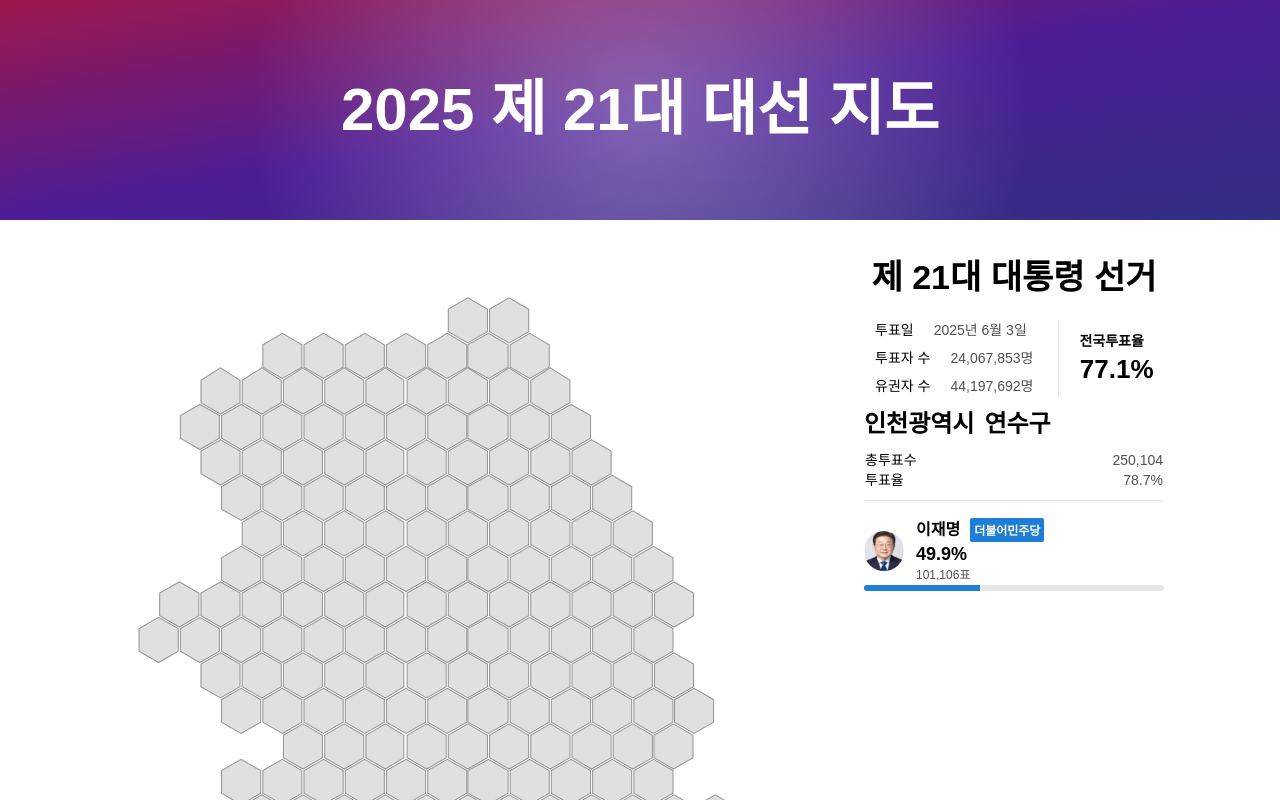
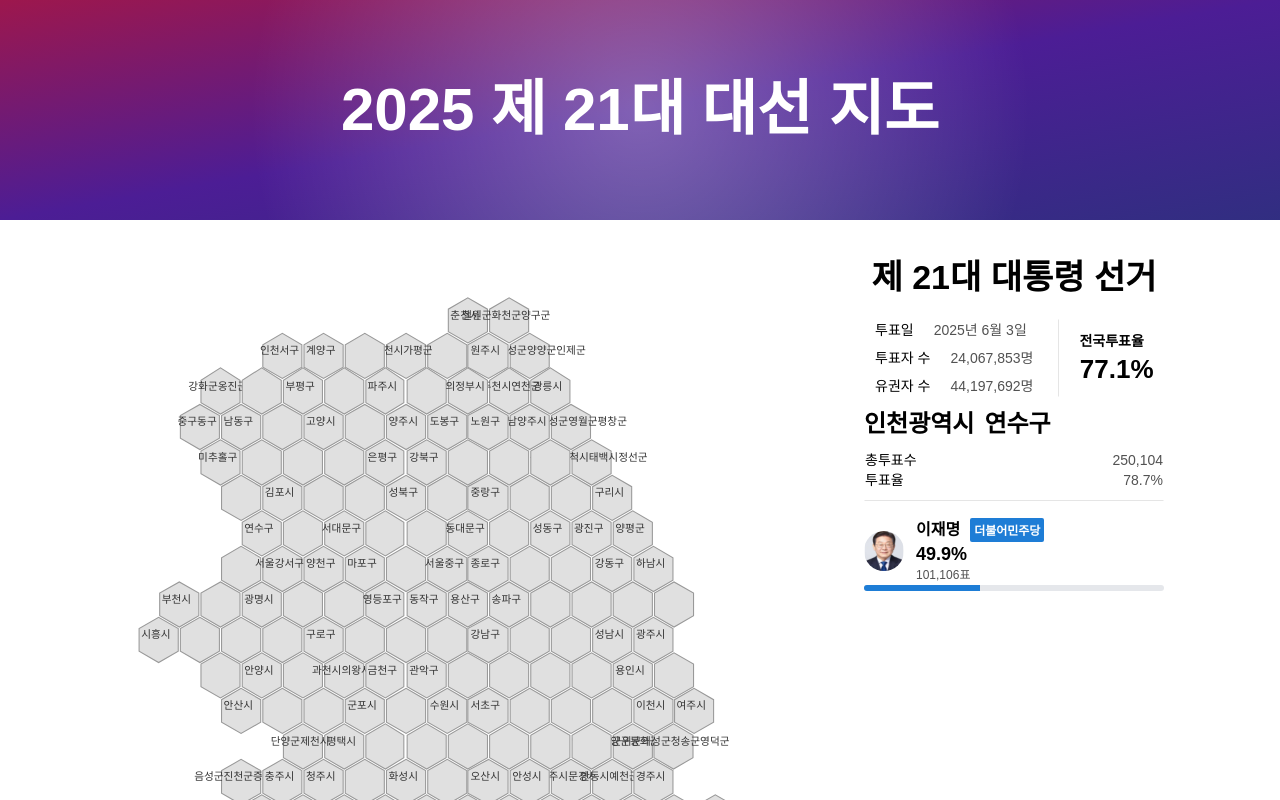
Before and after one commit to DevONew/vote2025, a Next.js app: page / in a window 1280 px wide. Shown: the top 800 px of the page. Built offline with nearby package versions, Linux system fonts and the light colour scheme.

Commit message:
카토그램에 id(지역명) 넣기

```diff
--- a/src/app/components/catogram/CatogramRegion.tsx
+++ b/src/app/components/catogram/CatogramRegion.tsx
@@ -1,6 +1,17 @@
 'use client';
 import React from 'react';
 import { regions } from '@/constants/regions';
+
+function getCentroid(pointsStr: string){
+    const coords = pointsStr.trim().split(' ').map(Number);
+    const xs = coords.filter((_,i) => i %2 === 0);
+    const ys = coords.filter((_,i) => i %2 === 1);
+
+    const centerX = xs.reduce((a, b) => a+b, 0 )/ xs.length;
+    const centerY = ys.reduce((a, b) => a+b, 0 )/ ys.length;
+
+    return {centerX, centerY};
+}
 
 const CartogramRegion = () => {
   return (
@@ -9,7 +20,10 @@ const CartogramRegion = () => {
       xmlns="http://www.w3.org/2000/svg"
       className="w-full h-auto"
     >
-      {regions.map((region) => (
+      {regions.map((region) => {
+        const { centerX, centerY } = getCentroid(region.polygons[0]);
+
+        return (
           <g key={region.id} id={region.id}>
             {region.polygons.map((points, idx) => (
               <polygon
@@ -20,8 +34,21 @@ const CartogramRegion = () => {
                 strokeWidth={1}
               />
             ))}
+
+            {/* 지역 이름 표시 */}
+            <text
+              x={centerX}
+              y={centerY}
+              textAnchor="middle"
+              fontSize="10"
+              fill="#333"
+              pointerEvents="none"
+            >
+              {region.id}
+            </text>
           </g>
-      ))}
+        );
+      })}
     </svg>
   );
 };
```
Lines whose indentation alone changed are shown as unchanged.
